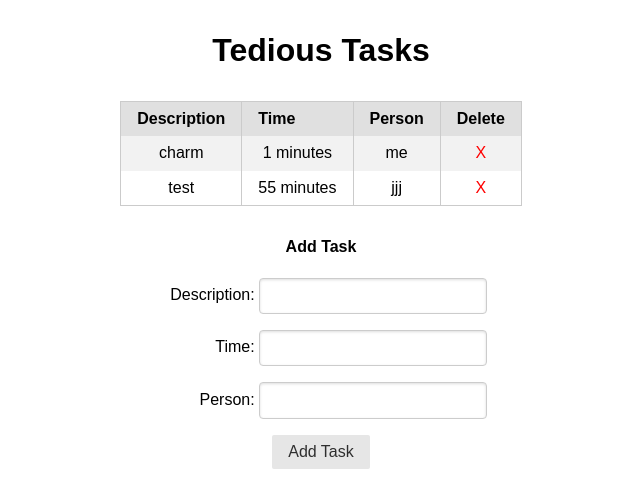
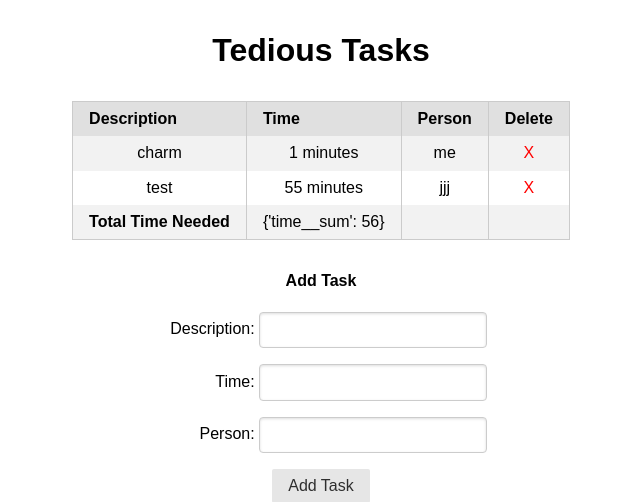
Before and after one commit to jermzblake/unit-3-assessment, a Django app: page / in a window 1280 px wide. Shown: the top 502 px of the page, without its empty margins (319-959 px from the left). Run offline with Django 3.2, Linux system fonts and the light colour scheme; data comes from the database, SQL or seed files in the repository; both versions use the stored data as it was after the commit; some libraries are stand-ins or nearby versions.

Commit message:
add total time

```diff
--- a/main_app/static/main/style.css
+++ b/main_app/static/main/style.css
@@ -23,3 +23,7 @@
     color: red;
     font-weight: 700;
 }
+
+.total {
+    font-weight: 700;
+}
--- a/main_app/templates/index.html
+++ b/main_app/templates/index.html
@@ -27,6 +27,12 @@
                     <td><a href="{% url 'tasks_delete' task.id %}">X</a></td>
                 </tr>
                 {% endfor %}
+                <tr>
+                    <td class="total">Total Time Needed</td>
+                    <td>{{ total_time }}</td>
+                    <td></td>
+                    <td></td>
+                </tr>
             </tbody>
         </table>
     {% endif %}
--- a/main_app/views.py
+++ b/main_app/views.py
@@ -2,14 +2,17 @@
 from .models import Task
 from .forms import TaskForm
 from django.views.generic.edit import DeleteView
+from django.db.models import Sum
 
 def tasks_index(request):
     task_list = Task.objects.all()
     #instantiate TaskForm to be rendered in the template
     task_form = TaskForm()
+    total_time = Task.objects.aggregate(Sum('time'))
     return render(request, 'index.html', {
         'task_list': task_list,
-        'task_form':task_form
+        'task_form':task_form,
+        'total_time':total_time
         })
 
 def add_task(request):
```
Also changed, not shown: db.sqlite3.
